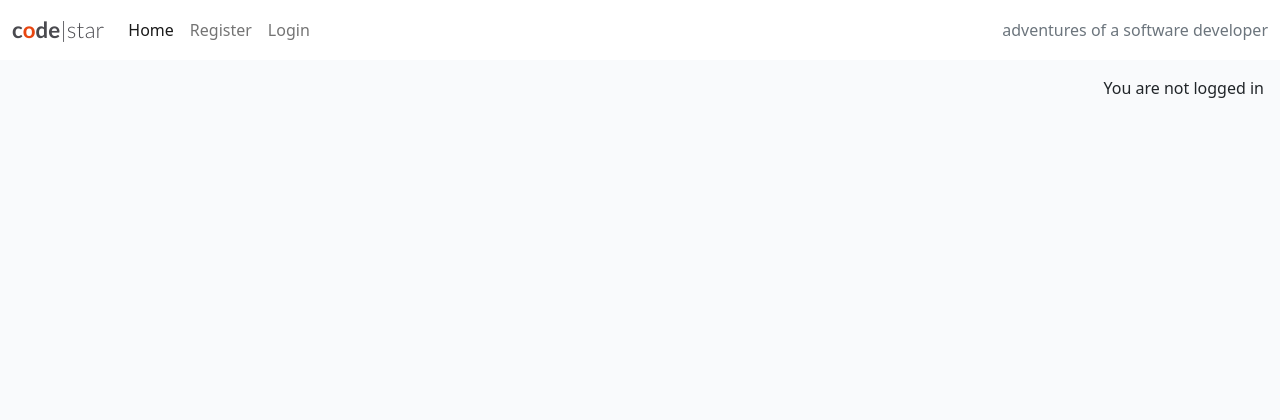
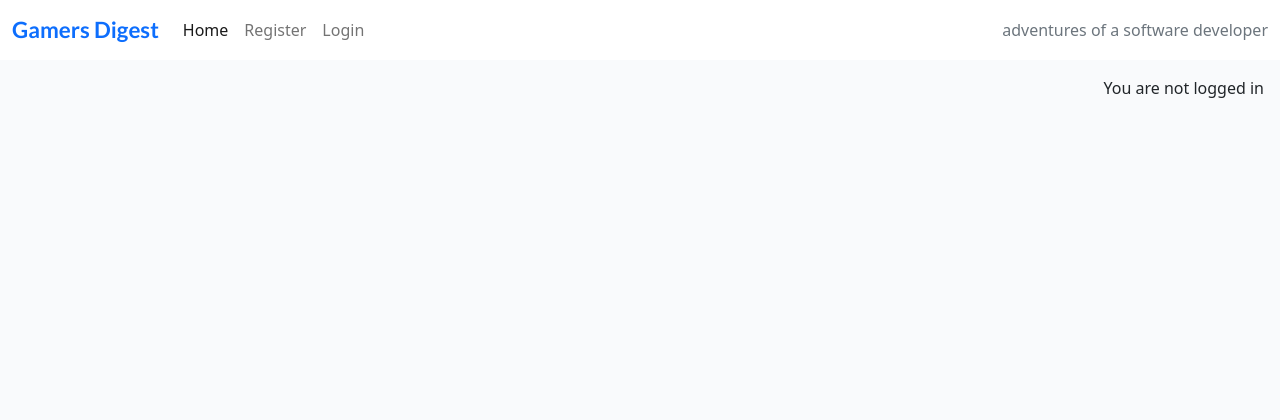
Before and after one commit to programmer-1991/gamers-digest, a Django app: page / in a window 1280 px wide. Shown: the top 420 px of the page. Run offline with Django 4.2, Linux system fonts and the light colour scheme; data that the repository does not hold is empty; parts of the project's set-up code (start-up, migrations or seed data) failed here and were passed over.

Commit message:
Change logo text and style

```diff
--- a/news/models.py
+++ b/news/models.py
@@ -3,9 +3,8 @@ from django.contrib.auth.models import User
 
 # Create your models here.
 
-
+PLATFORM = ((0, ""), (1, "Xbox"), (2, "Playstation"), (3, "Nintendo"), (4, "Windows"))
 class Game(models.Model):
-    PLATFORM = ((0, ""), (1, "Xbox"), (2, "Playstation"), (3, "Nintendo"), (4, "Windows"))
     title = models.CharField(max_length=64, unique=True)
     slug = models.SlugField(max_length=256, null=True)
     genre = models.CharField(max_length=64)
--- a/news/templates/news/game.html
+++ b/news/templates/news/game.html
@@ -1,6 +1,6 @@
 {% extends 'base.html' %} {% block content %}
 {% load static %}
-{{platform}}
+
 <div class="container">
     <div class="text-center">
         <h1>{{ game.title }}</h1>
--- a/templates/base.html
+++ b/templates/base.html
@@ -34,8 +34,7 @@
     <!-- Navigation -->
     <nav class="navbar navbar-expand-lg navbar-light bg-white">
         <div class="container-fluid">
-            <a class="navbar-brand" href="{% url 'home' %}"><span class="brand">c<span class="red-o">o</span>de<span
-                        class="thin">|star</span></span></a>
+            <a class="navbar-brand brand text-primary" href="{% url 'home' %}">Gamers Digest</a>
             <button class="navbar-toggler" type="button" data-bs-toggle="collapse" data-bs-target="#navbarText"
                 aria-controls="navbarText" aria-expanded="false" aria-label="Toggle navigation">
                 <span class="navbar-toggler-icon"></span>
```
